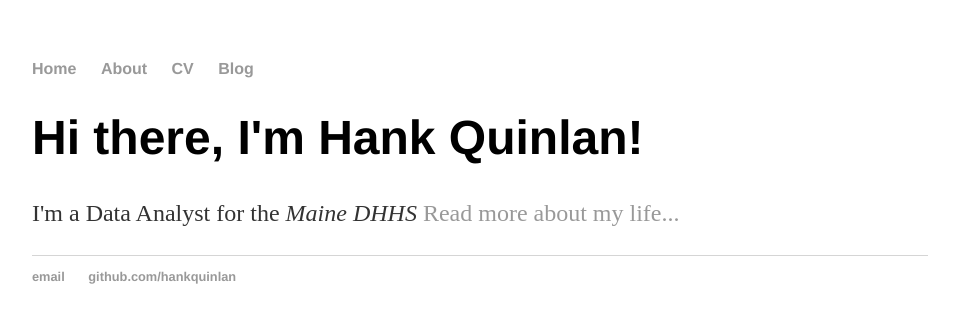
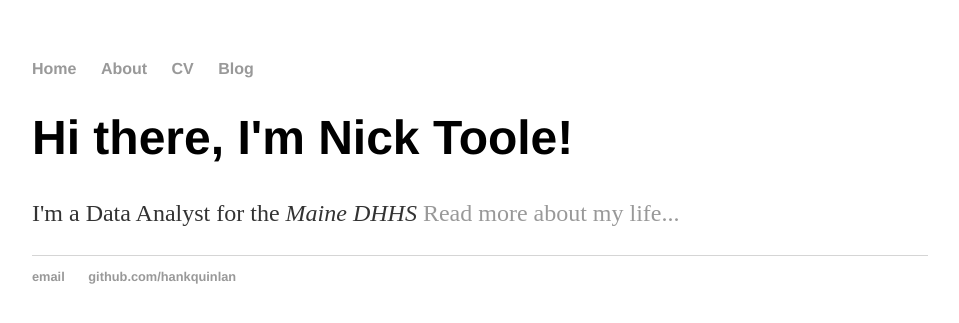
Before and after one commit to nicktoole/nicktoole.github.io, a Jekyll site: the page built from index.html, in a window 1280 px wide. Shown: the top 323 px of the page, without its empty margins (160-1119 px from the left). Built offline with Jekyll 4.4.1, drawn with Linux system fonts in a browser that asks for light colours.

Commit message:
Update index.html

```diff
--- a/index.html
+++ b/index.html
@@ -3,6 +3,6 @@ layout: default
 title: Nick Toole. Data Analyst
 ---
 <div class="blurb">
-	<h1>Hi there, I'm Hank Quinlan!</h1>
+	<h1>Hi there, I'm Nick Toole!</h1>
 	<p>I'm a Data Analyst for the <em>Maine DHHS</em> <a href="/about">Read more about my life...</a></p>
 </div><!-- /.blurb -->
```
